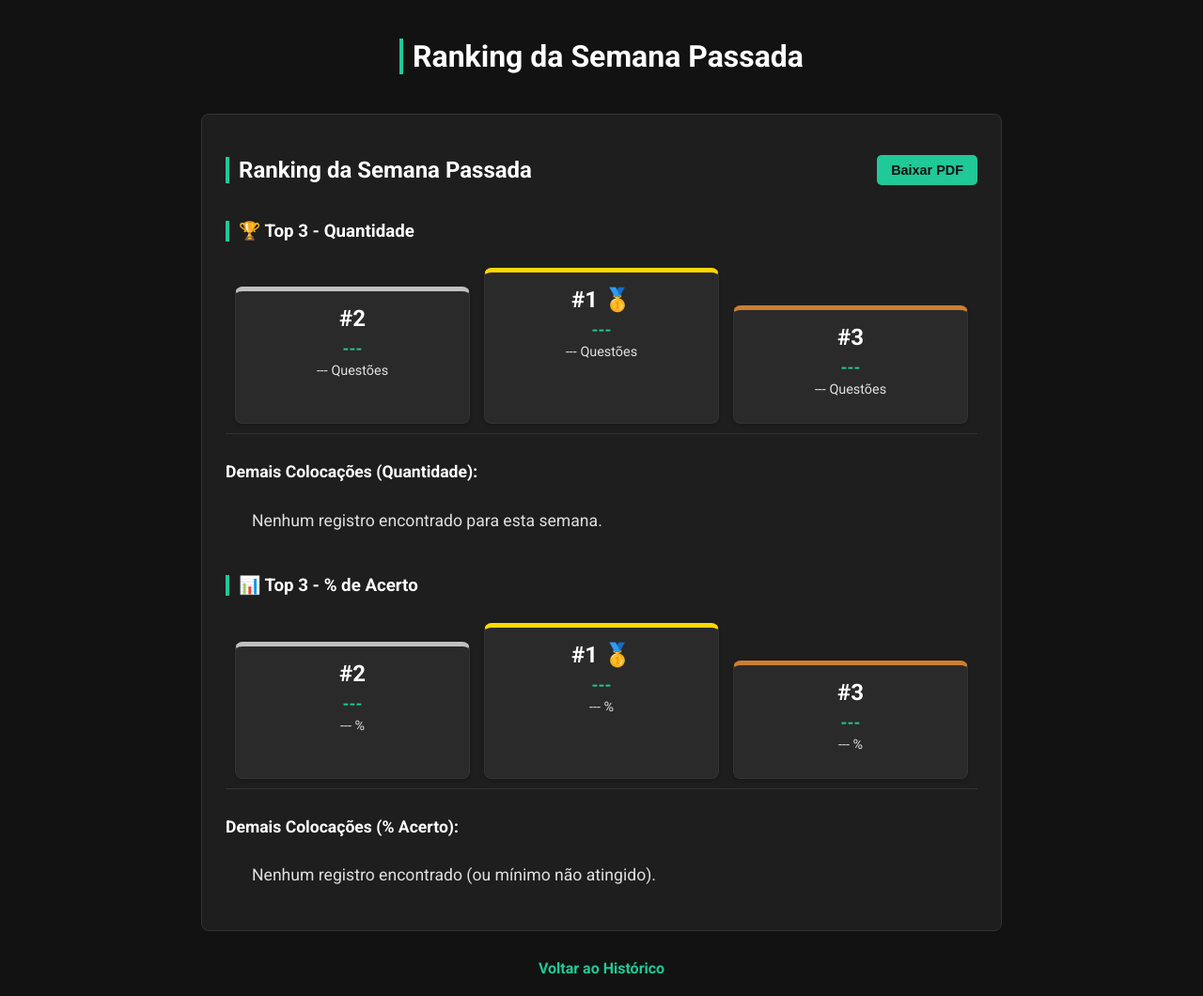
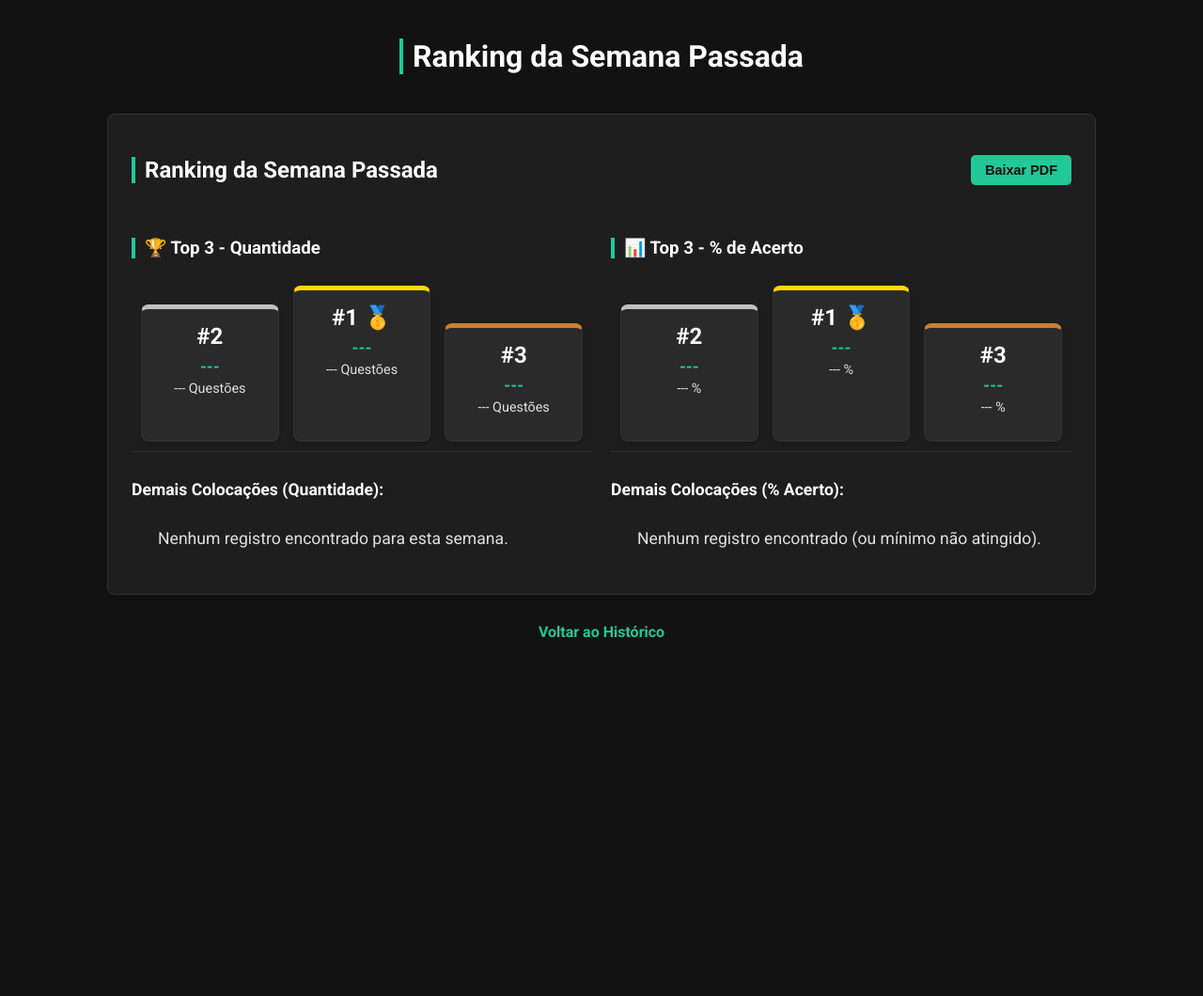
Before and after one commit to jvsouza01/mentoria-odisseia, a Flask app: page /ranking-semana-passada in a window 1280 px wide. Shown: the whole page at 94% size. After the commit the page ends 679 px from the top, so only its background shows below. Run offline with Flask 3, Linux system fonts and the light colour scheme; data that the repository does not hold is empty; some libraries are stand-ins or nearby versions.

Commit message:
Layout: Coloca rankings de Qtd e % lado a lado na página da semana passada/atualização no relatório

```diff
--- a/templates/ranking_semana_passada.html
+++ b/templates/ranking_semana_passada.html
@@ -13,12 +13,15 @@
     <h1>Ranking da Semana Passada</h1>
 
     <div class="container" style="flex-direction: column; align-items: center; gap: 30px;">
-        <section id="card-semana-passada" class="ranking-section" style="width: 100%; max-width: 800px;">
+        <section id="card-semana-passada" class="ranking-section" style="width: 100%; max-width: 1000px;">
             <div style="display: flex; justify-content: space-between; align-items: center; margin-bottom: 20px;">
                  <h2>Ranking da Semana Passada</h2>
                  <button id="btn-pdf-semana-passada" class="action-button">Baixar PDF</button>
             </div>
 
+            <div class="ranking-columns-container" style="display: flex; flex-wrap: wrap; gap: 20px; justify-content: space-between;">
+
+                <div class="ranking-column" style="flex: 1; min-width: 350px;">
                     <h3>🏆 Top 3 - Quantidade</h3>
                     <div class="ranking-podium" id="podium-quantidade-passada">
                         <div class="podium-spot spot-2">
@@ -38,7 +41,11 @@
                         </div>
                     </div>
                     <h4>Demais Colocações (Quantidade):</h4>
-            <ol id="ranking-quantidade-passada-lista"></ol> <h3 style="margin-top: 40px;">📊 Top 3 - % de Acerto</h3>
+                    <ol id="ranking-quantidade-passada-lista"></ol>
+                </div>
+
+                <div class="ranking-column" style="flex: 1; min-width: 350px;">
+                    <h3>📊 Top 3 - % de Acerto</h3>
                     <div class="ranking-podium" id="podium-percentual-passada">
                         <div class="podium-spot spot-2">
                             <div class="podium-rank">#2</div>
@@ -57,7 +64,10 @@
                         </div>
                     </div>
                     <h4>Demais Colocações (% Acerto):</h4>
-            <ol id="ranking-percentual-passada-lista"></ol> </section>
+                    <ol id="ranking-percentual-passada-lista"></ol>
+                </div>
+
+            </div> </section>
     </div>
 
     <a href="/historico-questoes" style="display: block; text-align: center; margin-top: 30px; font-weight: bold;">Voltar ao Histórico</a>
```
Lines whose indentation alone changed are shown as unchanged.
